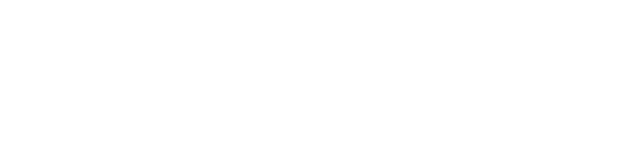
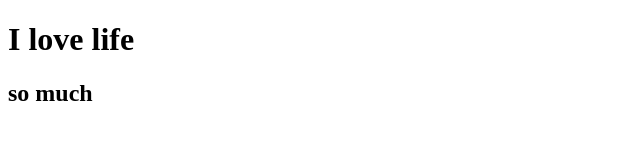
Before and after one commit to alyssamaestringer/codingdemoutbootcamp, a plain HTML site: page index.html in a window 1280 px wide. Shown: the whole page, without its empty margins (0-640 px from the left). Drawn offline with Linux system fonts and the light colour scheme.

Commit message:
Adds a header into index.html

```diff
--- a/index.html
+++ b/index.html
@@ -1,5 +1,9 @@
 <!DOCTYPE html>
 <html lang=en>
+<body>
+<h1>I love life</h1>
+<h2>so much</h2>
+</body>
 
 </html>
 </html>
```
